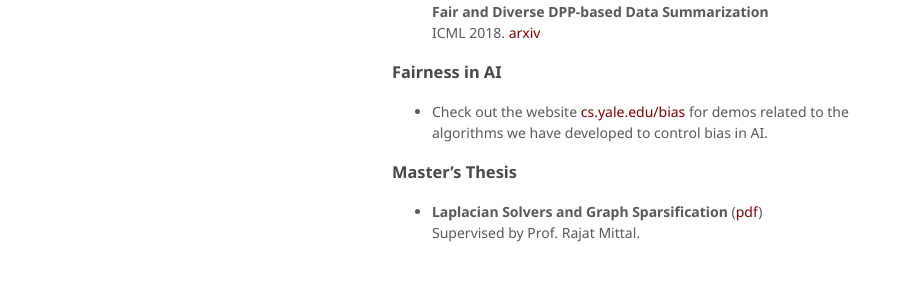
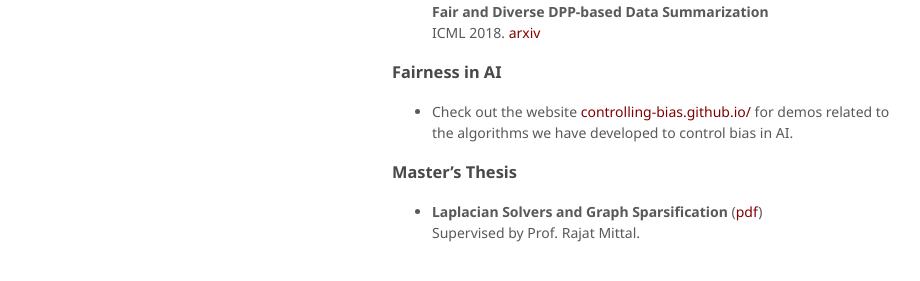
Before and after one commit to vijaykeswani/vijaykeswani.github.io, a Jekyll site: the page built from index.md, in a window 1280 px wide and 900 px high, scrolled down 589 px. Shown: the part 587-868 px from the top of the window, without its empty margins (178-1098 px from the left). Built offline with Jekyll 4.4.1, drawn with Linux system fonts in a browser that asks for light colours; nearby versions of some CDN libraries; a script that is not in the unit is left out.

Commit message:
Update index.md

```diff
--- a/index.md
+++ b/index.md
@@ -50,7 +50,7 @@ I received my Bachelor and Master degrees in Computer Science and Engineering fr
 
 ### Fairness in AI
 
-*   Check out the website [cs.yale.edu/bias](http://cs.yale.edu/bias) for demos related to the algorithms we have developed to control bias in AI.
+*   Check out the website [controlling-bias.github.io/](https://controlling-bias.github.io/) for demos related to the algorithms we have developed to control bias in AI.
 
 ### Master's Thesis
 
```
